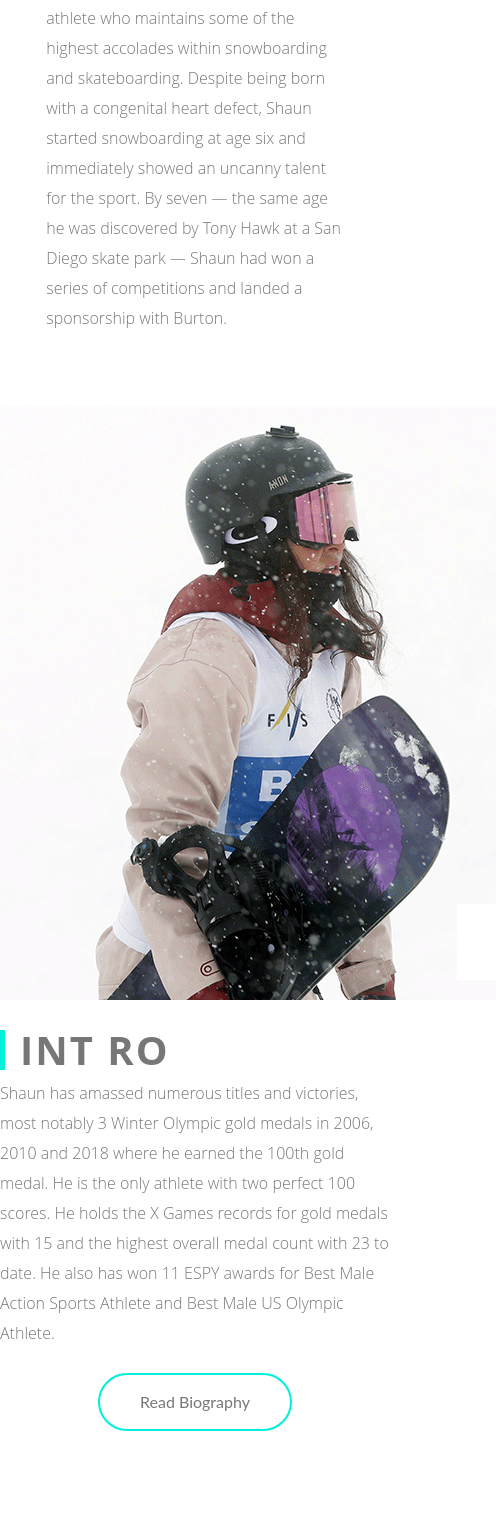
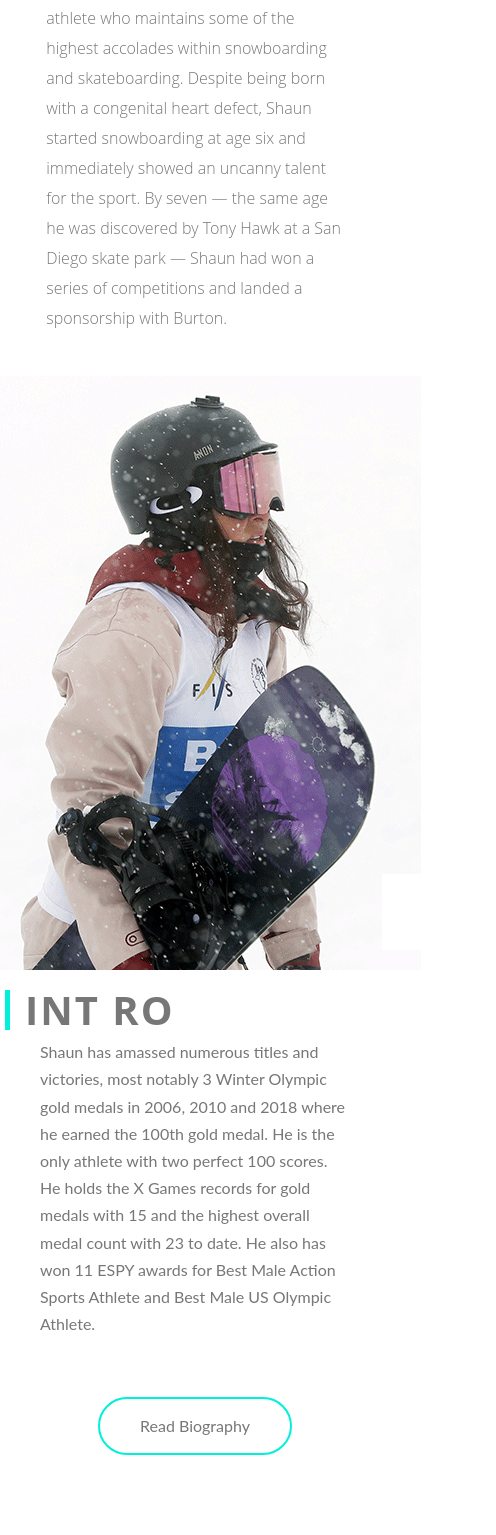
Before and after one commit to najdi123/maral-rasekhi, a React (Create React App) app: page / in a window 390 px wide. Shown: the part 439-1974 px from the top of the page, 496 px wide, since content can reach past the window. Built offline with nearby package versions, Linux system fonts and the light colour scheme.

Commit message:
made a few optimizations to home css

```diff
--- a/src/components/Home/Intro.css
+++ b/src/components/Home/Intro.css
@@ -7,17 +7,27 @@
 }
 
 .intro-top {
-    padding: 30px 0 30px 0;
+    /*padding: 30px 0 30px 0;*/
+    /*left: -70px;*/
+}
+@media only screen and (max-width: 480px) {
+    .intro-top {
+
+        left: -90px;
+    }
 }
 /*.intro-image {*/
     /*max-width: 500px;*/
     /*height: auto;*/
     /*display: inline-block;*/
 /*}*/
-/*.intro-text {*/
+.intro-text {
+    padding: 20px;
+}
+.describe2 {
     /*display: inline-block;*/
-    /*padding: 35px 25px 35px 25px;*/
-/*}*/
+    padding: 0 35px 35px 35px;
+}
 .intro-bold {
     /*width: 50%;*/
     font: 700 40px "worksansbold","Open Sans","Arial",sans-serif;
--- a/src/components/Home/Intro.js
+++ b/src/components/Home/Intro.js
@@ -16,7 +16,7 @@ class Intro extends Component {
 
                 <div className="container intro-text col-sm-12 col-md-6">
                    <h1 className="intro-bold"> INT  RO</h1>
-                   <p className="describe">
+                   <p className="describe2">
                             Shaun has amassed numerous titles and victories, most notably 3 Winter Olympic gold medals in 2006, 2010 and 2018 where he earned the 100th gold medal. He is the only athlete with two perfect 100 scores. He holds the X Games records for gold medals with 15 and the highest overall medal count with 23 to date. He also has won 11 ESPY awards for Best Male Action Sports Athlete and Best Male US Olympic Athlete.
                    </p>
 
```
